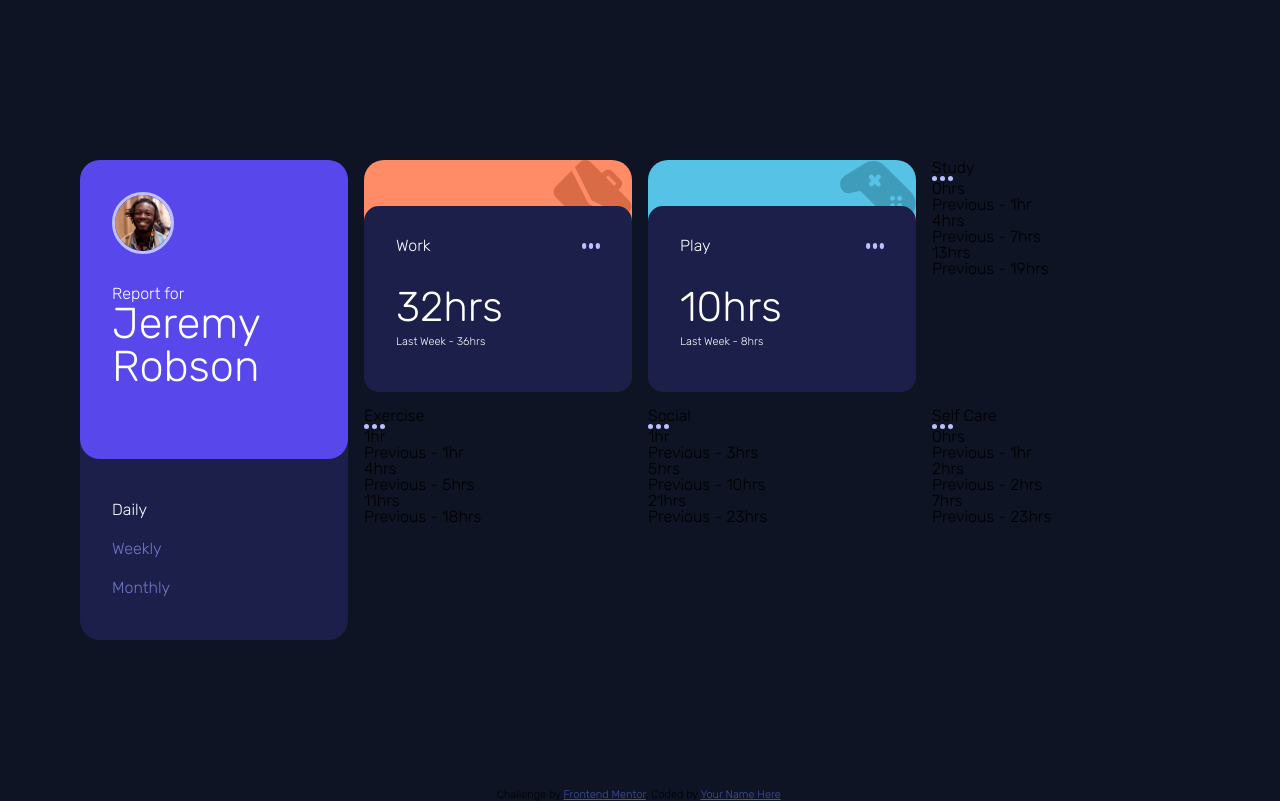
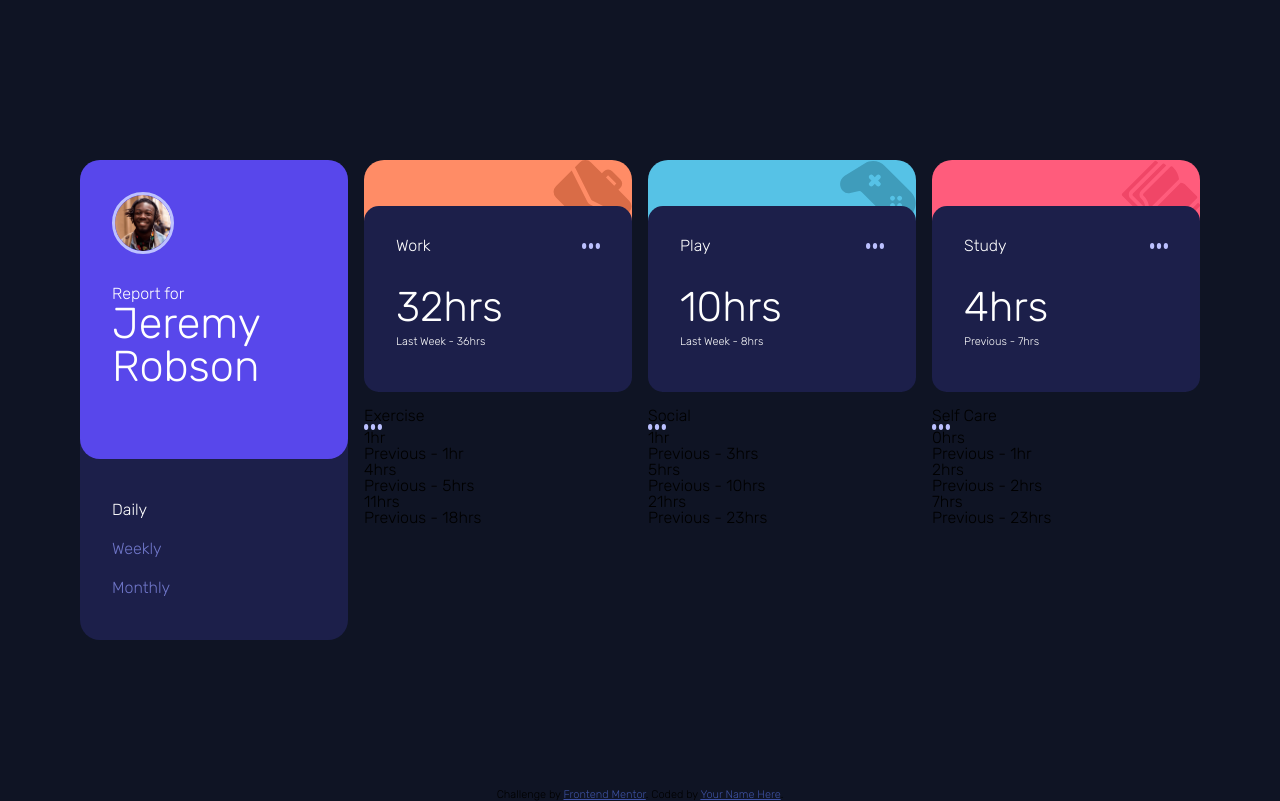
Before and after one commit to mrcordova/time-tracking-dashboard-main, a plain HTML site: page index.html in a window 1280 px wide. Drawn offline with Linux system fonts and the light colour scheme.

Commit message:
create study card

```diff
--- a/index.html
+++ b/index.html
@@ -110,30 +110,36 @@
         </div>
         </section>
     </div>
-    <div class="study-card">
-      <section>
+    <div class="card study">
+      <section class="card-text">
+        <div class="ells-con">
+
           <h2>
             Study
           </h2>
-        <img src="images/icon-ellipsis.svg" alt="ellipsis icon">
-        <p>
-          0hrs <!-- daily -->
+          <img src="images/icon-ellipsis.svg" alt="ellipsis icon" width="18" height="6">
+        </div>
+          <div class="time-con">
+
+          <!-- <p>
+            0hrs daily
           </p>
           <p>
-          Previous - 1hr <!-- daily -->
+            Previous - 1hr daily
+          </p> -->
+          <p class="time">
+            4hrs <!-- weekly -->
+          </p>
+          <p class="prev-time">
+            Previous - 7hrs <!-- weekly -->
+          </p>
+          <!-- <p>
+            13hrs monthly
           </p>
           <p>
-          4hrs <!-- weekly -->
-        </p>
-        <p>
-          Previous - 7hrs <!-- weekly -->
-        </p>
-        <p>
-          13hrs <!-- monthly -->
-        </p>
-        <p>
-          Previous - 19hrs <!-- monthly -->
-        </p>
+            Previous - 19hrs monthly
+          </p> -->
+        </div>
         </section>
     </div>
     <div class="exercise-card">
@@ -141,7 +147,8 @@
         <h2>
           Exercise
         </h2>
-        <img src="images/icon-ellipsis.svg" alt="ellipsis icon">
+        <img src="images/icon-ellipsis.svg" alt="ellipsis icon" width="18" height="6">
+
         <p>
         1hr <!-- daily -->
         </p>
@@ -169,7 +176,8 @@
         <h2>
           Social
         </h2>
-        <img src="images/icon-ellipsis.svg" alt="ellipsis icon">
+                  <img src="images/icon-ellipsis.svg" alt="ellipsis icon" width="18" height="6">
+
         <p>
           1hr <!-- daily -->
         </p>
@@ -195,7 +203,8 @@
         <h2>
           Self Care
         </h2>
-        <img src="images/icon-ellipsis.svg" alt="ellipsis icon">
+                  <img src="images/icon-ellipsis.svg" alt="ellipsis icon" width="18" height="6">
+
         <p>
           0hrs <!-- daily -->
         </p>
```
Lines whose indentation alone changed are shown as unchanged.
